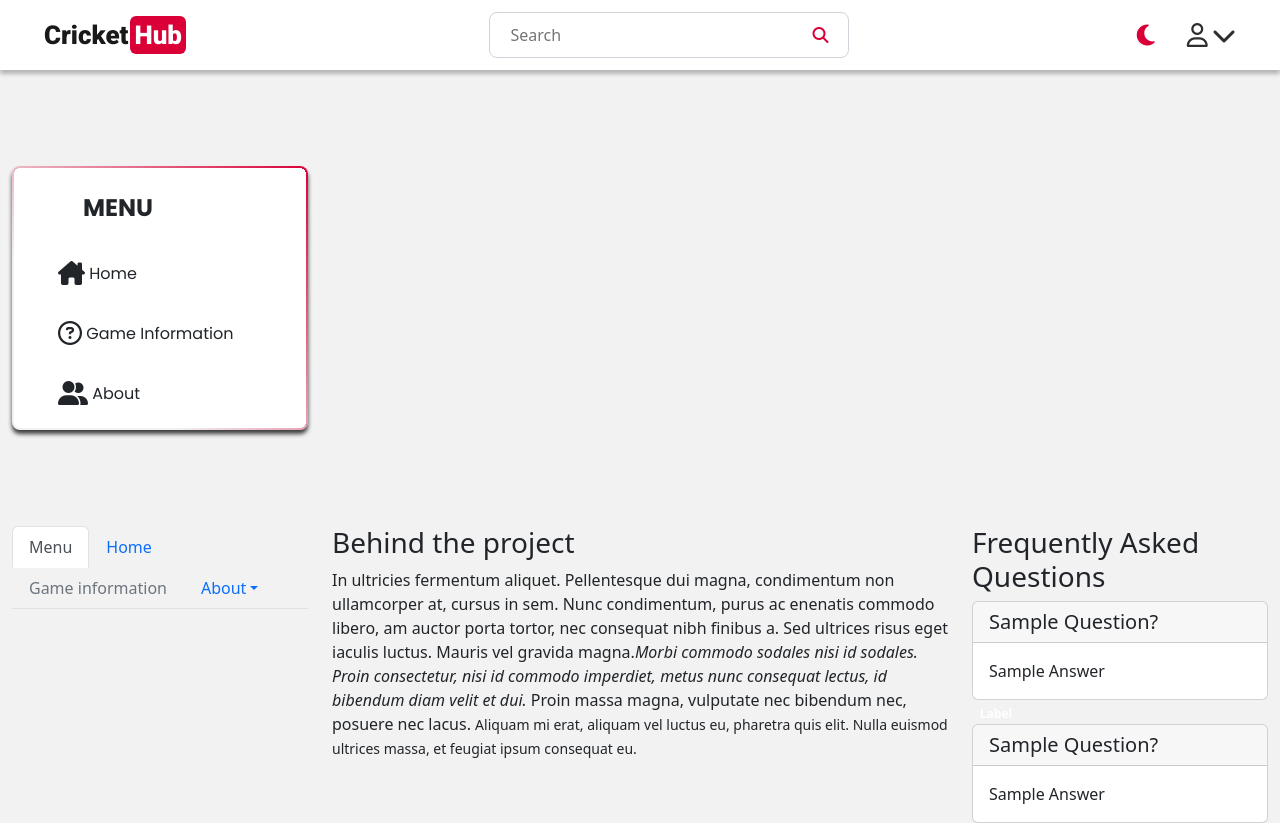
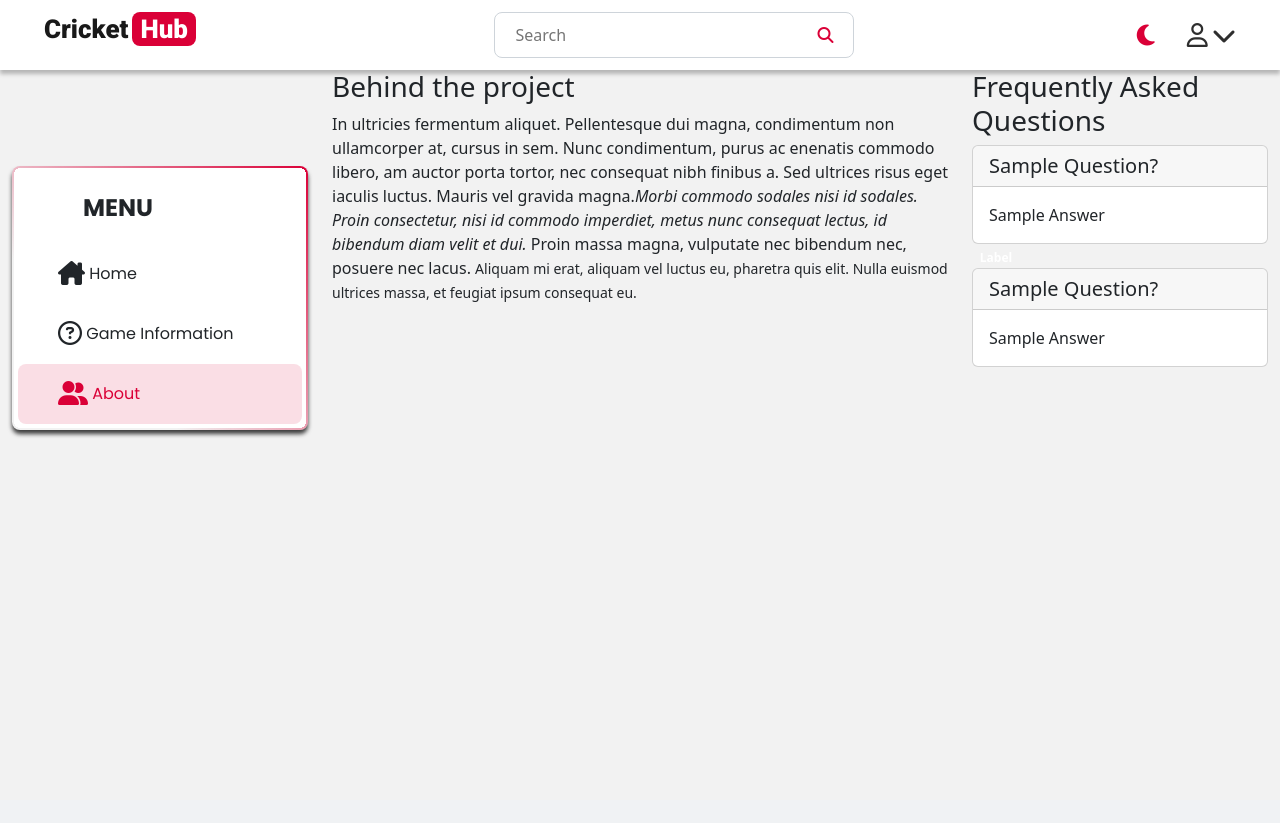
Before and after one commit to Sm3ggl3s/CricketHub, a Flask app: page /about in a window 1280 px wide. After the commit the page ends 437 px from the top, so only its background shows below. Run offline with Flask 2, Linux system fonts and the light colour scheme; some libraries are stand-ins or nearby versions.

Commit message:
fixed menu

```diff
--- a/app.py
+++ b/app.py
@@ -5,7 +5,7 @@ app = Flask(__name__)
 @app.route('/')
 def index():
 
-    return render_template('index.html')
+    return render_template('index.html', home_active=True)
 
 
 @app.route('/login')
@@ -20,9 +20,9 @@ def signup():
 
 @app.route('/rules')
 def rules():
-    return render_template('rules.html')
+    return render_template('rules.html', rules_active=True)
 
 
 @app.route('/about')
 def info():
-    return render_template('about.html')
+    return render_template('about.html', about_active=True)
--- a/static/main.css
+++ b/static/main.css
@@ -127,19 +127,29 @@ body {
     padding: 0;
 }
 
+.menu li {
+    list-style:none;
+}
 
-.menu li {
+.menu li a{
     padding: 18px 0px;
-    list-style: none;
     font-size: 16px;
     padding-left: 40px;
+
 }
 
 .menu-title {
+    padding: 18px 0px;
     font-size: 24px !important;
     font-weight: bold;
     margin-left: 15px;
     padding-left: 50px !important;
+}
+
+.menu .active {
+    color: var(--main-color);
+    background: rgba(218, 0, 55, 0.13);
+    border-radius: 8px;
 }
 
 /* End Menu Styling */
@@ -319,3 +329,51 @@ body {
 .rules{
     text-align: center;
 }
+
+/* END Rules Styling */
+
+/* Login Styling */
+
+.login-content {
+    margin: 124px auto;
+}
+
+.logo {
+    text-align: center;
+    margin-bottom: 12px;
+    font-family: 'Roboto', sans-serif;
+    font-weight: 900;
+    font-size: 64px;
+}
+
+.logo .hub {
+    margin-left: 4px;
+    width: 60px;
+    height: 32px;
+    top: 19px;
+    background: var(--main-color);
+    border-radius: 8px;
+    padding: 2px 8px;
+    color: var(--white);
+}
+
+.login-form {
+    max-width: 465px;
+    min-width: 465px;
+    font-family: 'Inter';
+    background: var(--white);
+    -webkit-box-shadow: 0px 4px 4px 0px rgba(0,0,0,0.75);
+    -moz-box-shadow: 0px 4px 4px 0px rgba(0,0,0,0.75);
+    box-shadow: 0px 4px 4px 0px rgba(0,0,0,0.75);
+    background: radial-gradient(circle at 100% 100%, #ffffff 0, #ffffff 6px, transparent 6px) 0% 0%/8px 8px no-repeat,
+            radial-gradient(circle at 0 100%, #ffffff 0, #ffffff 6px, transparent 6px) 100% 0%/8px 8px no-repeat,
+            radial-gradient(circle at 100% 0, #ffffff 0, #ffffff 6px, transparent 6px) 0% 100%/8px 8px no-repeat,
+            radial-gradient(circle at 0 0, #ffffff 0, #ffffff 6px, transparent 6px) 100% 100%/8px 8px no-repeat,
+            linear-gradient(#ffffff, #ffffff) 50% 50%/calc(100% - 4px) calc(100% - 16px) no-repeat,
+            linear-gradient(#ffffff, #ffffff) 50% 50%/calc(100% - 16px) calc(100% - 4px) no-repeat,
+            linear-gradient(46deg, transparent 30%, #da0037 100%);
+    border-radius: 8px;
+    padding: 6px;
+    box-sizing: border-box;
+}
+/* END Login Styling */
--- a/templates/_layout.html
+++ b/templates/_layout.html
@@ -23,7 +23,7 @@
     {% block navbar %}
     <nav class="navbar navbar-expand-lg">
         <div class="container-fluid">
-            <a class="navbar-brand" href="#">Cricket<span class="hub">Hub</span></a>
+            <a class="navbar-brand logo" href="#">Cricket<span class="hub">Hub</span></a>
             <button class="navbar-toggler" type="button" data-bs-toggle="collapse" data-bs-target="#navbarNav"
                 aria-controls="navbarNav" aria-expanded="false" aria-label="Toggle navigation">
                 <span class="navbar-toggler-icon"></span>
@@ -58,23 +58,22 @@
                     <ul class="menu-items">
                         <li class="menu-title"> MENU </li>
                         <li class="menu-links">
-                            <a class="nav-link" href="/">
+                            <a class="nav-link {% if home_active %} active{% endif %}" href="/">
                                 <i class="fa-solid fa-house-chimney fa-xl"></i> Home
                             </a>
                         </li>
                         <li class="menu-links">
-                            <a class="nav-link" href="/rules">
+                            <a class="nav-link {% if rules_active %} active{% endif %}" href="/rules">
                                 <i class="fa-regular fa-circle-question fa-xl"></i> Game Information
                             </a>
                         </li>
                         <li class="menu-links">
-                            <a class="nav-link" href="/">
+                            <a class="nav-link {% if about_active %} active{% endif %}" href="/about">
                                 <i class="fa-solid fa-user-group fa-xl"></i> About
                             </a>
                         </li>
                     </ul>
                 </div>
-            </div>
             {% endblock %}
 
             {% block body %}
--- a/templates/about.html
+++ b/templates/about.html
@@ -1,41 +1,21 @@
 {% extends '_layout.html' %}
 
 
-{% block title %}CricketHub | Home{% endblock %}
+{% block title %}CricketHub | About {% endblock %}
 
 {% block body %}
-
-  <body>
-
-    <div class="container-fluid a">
-	<div class="row a">
-		<div class="col-md-3">
-			<ul class="nav nav-tabs">
-				<li class="nav-item">
-					<a class="nav-link active" href="#">Menu</a>
-				</li>
-				<li class="nav-item">
-					<a class="nav-link" href="#">Home</a>
-				</li>
-				<li class="nav-item">
-					<a class="nav-link disabled" href="#">Game information</a>
-				</li>
-				<li class="nav-item dropdown ml-md-auto">
-					 <a class="nav-link dropdown-toggle" href="http://example.com" id="navbarDropdownMenuLink" data-toggle="dropdown">About</a>
-					<div class="dropdown-menu dropdown-menu-right" aria-labelledby="navbarDropdownMenuLink">
-						 <a class="dropdown-item" href="#">Action</a> <a class="dropdown-item" href="#">Another action</a> <a class="dropdown-item" href="#">Something else here</a>
-						<div class="dropdown-divider">
-						</div> <a class="dropdown-item" href="#">Separated link</a>
-					</div>
-				</li>
-			</ul>
 </div>
 <div class="col-md-6">
 	<h3>
 		Behind the project
 	</h3>
 	<p>
-				In ultricies fermentum aliquet. Pellentesque dui magna, condimentum non ullamcorper at, cursus in sem. Nunc condimentum, purus ac enenatis commodo libero, am auctor porta tortor, nec consequat nibh finibus a. Sed ultrices risus eget iaculis luctus. Mauris vel gravida magna.<em>Morbi commodo sodales nisi id sodales. Proin consectetur, nisi id commodo imperdiet, metus nunc consequat lectus, id bibendum diam velit et dui.</em> Proin massa magna, vulputate nec bibendum nec, posuere nec lacus. <small>Aliquam mi erat, aliquam vel luctus eu, pharetra quis elit. Nulla euismod ultrices massa, et feugiat ipsum consequat eu.</small>
+		In ultricies fermentum aliquet. Pellentesque dui magna, condimentum non ullamcorper at, cursus in sem. Nunc
+		condimentum, purus ac enenatis commodo libero, am auctor porta tortor, nec consequat nibh finibus a. Sed
+		ultrices risus eget iaculis luctus. Mauris vel gravida magna.<em>Morbi commodo sodales nisi id sodales. Proin
+			consectetur, nisi id commodo imperdiet, metus nunc consequat lectus, id bibendum diam velit et dui.</em>
+		Proin massa magna, vulputate nec bibendum nec, posuere nec lacus. <small>Aliquam mi erat, aliquam vel luctus eu,
+			pharetra quis elit. Nulla euismod ultrices massa, et feugiat ipsum consequat eu.</small>
 	</p>
 </div>
 <div class="col-md-3">
--- a/templates/index.html
+++ b/templates/index.html
@@ -3,7 +3,7 @@
 {% block title %} CricketHub | Home {% endblock %}
 
 {% block body %}
-
+</div>
 <div class="col-md-6">
     <div class="d-flex mb-3 post-nav">
         <div class="p-2 new-post">
@@ -40,7 +40,7 @@
                 </div>
             </div>
             <div class="col-1">
-
+                <!-- Blank Space -->
             </div>
         </div>
     </div>
--- a/templates/rules.html
+++ b/templates/rules.html
@@ -2,7 +2,7 @@
 
 {% block title %}CricketHub | Game Information {% endblock %}
 {% block body %}
-
+</div>
 <div class="col-md-6">
   <div class="rules">
     <h2>Rules of Cricket</h2>
```
Also changed, not shown: templates/login.html (+24 -40 lines). Lines whose indentation alone changed are shown as unchanged.
